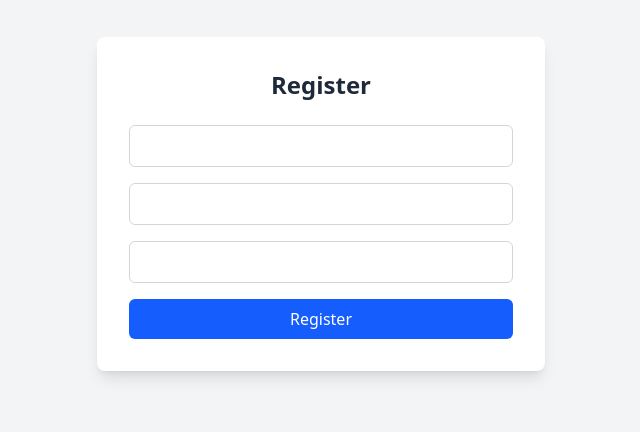
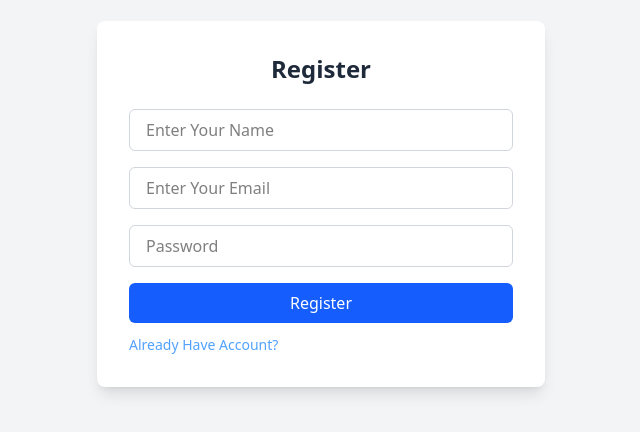
Before and after one commit to Yogieshwar/SkillForge, a React (Vite) app: page /register in a window 1280 px wide. Shown: the part 196-628 px from the top of the page, without its empty margins (319-959 px from the left). Built offline with nearby package versions, Linux system fonts and the light colour scheme.

Commit message:
routes updated

```diff
--- a/src/pages/Login.jsx
+++ b/src/pages/Login.jsx
@@ -61,9 +61,12 @@ const Login = () => {
             <p className="text-center text-sm text-gray-700 mt-2">{message}</p>
           )}
         </form>
-        <p className="mt-3 text-sm">
+        <p className="mt-3 text-sm flex justify-between">
           <a href="/forgot-password" className="text-blue-400 hover:underline">
             Forgot Password?
+          </a>
+          <a href="/register" className="text-blue-400 hover:underline">
+            Don't Have Account?
           </a>
         </p>
       </AuthFormWrapper>
--- a/src/pages/Register.jsx
+++ b/src/pages/Register.jsx
@@ -37,7 +37,7 @@ const Register = () => {
             onChange={handleChange}
             value={formData.name}
             required
-            className="w-full px-4 py-2 border border-gray-300 rounded-md focus:outline-none focus:ring-2 focus:ring-blue-500"
+            className="w-full px-4 text-black py-2 border border-gray-300 rounded-md focus:outline-none focus:ring-2 focus:ring-blue-500"
           />
           <input
             name="email"
@@ -46,7 +46,8 @@ const Register = () => {
             onChange={handleChange}
             value={formData.email}
             required
-            className="w-full px-4 py-2 border border-gray-300 rounded-md focus:outline-none focus:ring-2 focus:ring-blue-500"
+            className="w-full px-4 text-black py-2 border border-gray-300 rounded-md focus:outline-none focus:ring-2 focus:ring-blue-500"
+
           />
           <input
             name="password"
@@ -55,7 +56,7 @@ const Register = () => {
             onChange={handleChange}
             value={formData.password}
             required
-            className="w-full px-4 py-2 border border-gray-300 rounded-md focus:outline-none focus:ring-2 focus:ring-blue-500"
+            className="w-full px-4 py-2 border text-black border-gray-300 rounded-md focus:outline-none focus:ring-2 focus:ring-blue-500"
           />
           <button
             type="submit"
@@ -67,6 +68,11 @@ const Register = () => {
             <p className="text-center text-sm text-gray-700 mt-2">{message}</p>
           )}
         </form>
+        <p className="mt-3 text-sm flex justify-between">
+          <a href="/login" className="text-blue-400 hover:underline">
+            Already Have Account?
+          </a>
+        </p>
       </AuthFormWrapper>
     </>
   );
```
